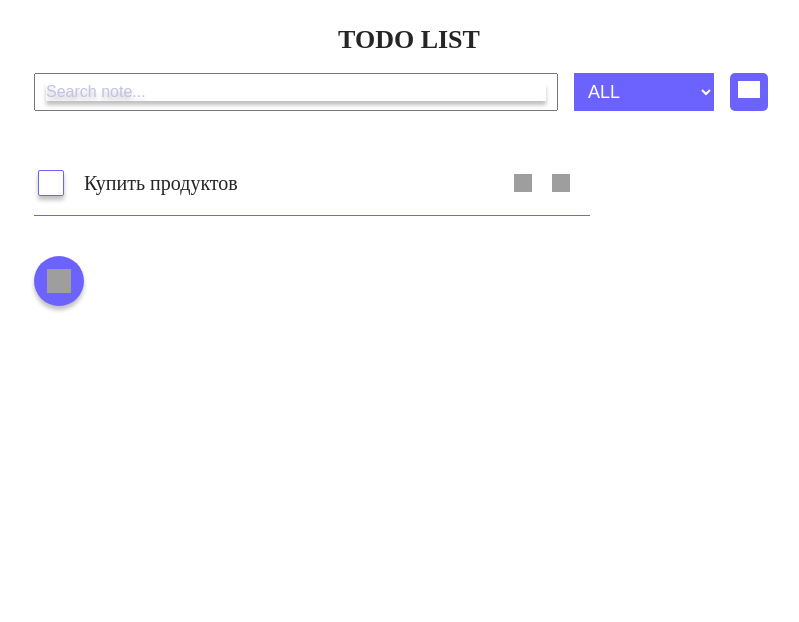
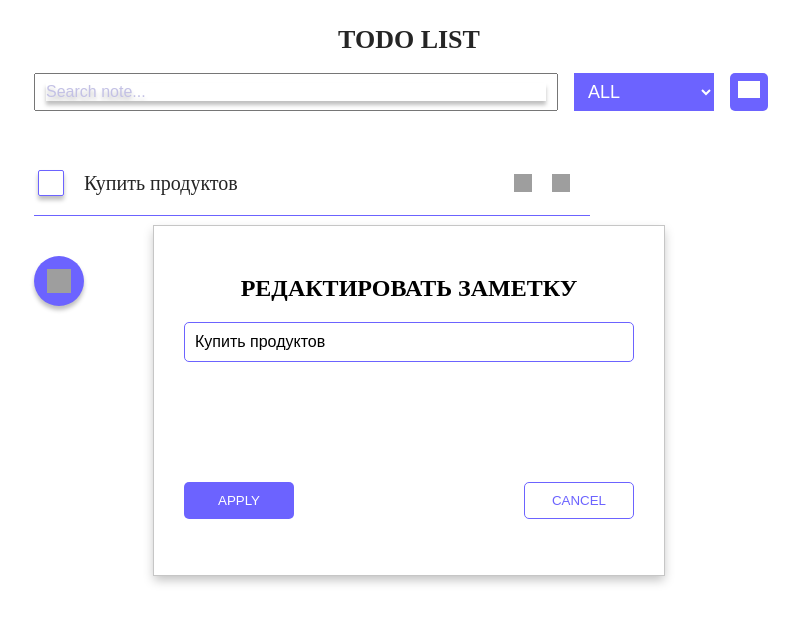
Before and after one commit to Soomlir/vue-todo-list, a Vue app: page / in a window 1280 px wide. Both pictures are taken after a click on the button "Редактировать запись.". Shown: the top 622 px of the page, without its empty margins (231-1030 px from the left). Built offline with nearby package versions, Linux system fonts and the light colour scheme; grey boxes are pictures that could not be loaded.

Commit message:
pre complete

```diff
--- a/src/App.vue
+++ b/src/App.vue
@@ -25,7 +25,7 @@
       <ul class="todo__list" v-if="filteredTodos.length">
         <li
           class="todo-list__item"
-          v-for="item in filteredTodos"
+          v-for="(item, i) in filteredTodos"
           :key="item.id"
         >
           <label>
@@ -36,7 +36,11 @@
             />
             <p>{{ item.task }}</p>
           </label>
-          <button class="todo-list__edit" type="button">
+          <button
+            @click="openModal(i)"
+            class="todo-list__edit"
+            type="button"
+          >
             <span class="visually-hidden">Редактировать запись.</span>
           </button>
           <button
@@ -50,18 +54,27 @@
       </ul>
       <p v-else>Дела не найдены.</p>
     </div>
-    <button class="todo__new-post" @click="openModal" type="button">
+    <button class="todo__new-post" @click="openModal(-1)" type="button">
       <span class="visually-hidden">Создать новую заметку.</span>
     </button>
   </div>
 
   <div class="modal" :class="{ 'modal--show': modalShow }">
     <div class="modal__content">
-      <h2 class="modal__title">New Note</h2>
-      <form @submit.prevent="addNewTask">
-        <input type="text" placeholder="Input your note..." v-model="newTask" />
-        <button type="submit">Apply</button>
-        <button @click="closeModal" type="button">Cancel</button>
+      <h2 class="modal__title">{{ isEditMode ? 'Редактировать' : 'Добавить' }} заметку</h2>
+      <form>
+        <input
+          class="modal__input"
+          type="text"
+          placeholder="Input your note..."
+          v-model.trim="inputValue"
+        />
+        <button @click="applyValue" class="modal__apply" type="button">
+          Apply
+        </button>
+        <button class="modal__cancel" @click="closeModal" type="button">
+          Cancel
+        </button>
       </form>
     </div>
   </div>
@@ -72,45 +85,56 @@ export default {
   data() {
     return {
       modalShow: false,
-      newTask: "",
+      inputValue: "",
       todos: [{ id: 1, task: "Купить продуктов", done: false }],
       id: 2,
       searchModes: ["all", "complete", "incomplete"],
       searchMode: "all",
       searchText: "",
-      searchFilter: ""
+      searchFilter: "",
+      indexOfEdited: -1,
     };
   },
   methods: {
-    openModal() {
+    openModal(i) {
+      this.indexOfEdited = i;
+      if (i > -1) {
+        this.inputValue = this.todos[i].task;
+      }
       this.modalShow = true;
     },
 
-    addNewTask() {
-      if (this.newTask === "") {
-        return;
-      }
-      const obj = {
-        id: ++this.id,
-        task: this.newTask,
-        done: false,
-      };
-      this.todos.push(obj);
-      this.newTask = "";
-      this.closeModal();
-    },
-
     closeModal() {
+      this.inputValue = "";
       this.modalShow = false;
     },
 
-    editNote() {},
+    applyValue() {
+      if (this.isEditMode) {
+        const currentNote = this.todos[this.indexOfEdited];
+        if (this.inputValue === "") {
+          this.deleteNote(currentNote.id);
+        } else {
+          currentNote.task = this.inputValue;
+        }
+      } else if (this.inputValue !== "") {
+        this.todos.push({
+          id: ++this.id,
+          task: this.inputValue,
+          done: false,
+        });
+      }
+      this.closeModal();
+    },
 
     deleteNote(id) {
       this.todos = this.todos.filter((elem) => elem.id !== id);
     },
   },
   computed: {
+    isEditMode() {
+      return this.indexOfEdited > -1;
+    },
     filteredTodos() {
       return this.todos.filter(({ done, task }) => {
         const searchCondition = this.searchFilter
@@ -368,4 +392,62 @@ input[type="text"] {
   height: 24px;
   background-image: url("../src/assets/plus.svg");
 }
+
+.modal form {
+  display: flex;
+  flex-wrap: wrap;
+}
+
+.modal__input {
+  flex-grow: 1;
+  padding: 10px;
+  font-size: 16px;
+  font-weight: 500;
+  border: 1px solid #6c63ff;
+  border-radius: 5px;
+}
+
+.modal__apply,
+.modal__cancel {
+  width: 110px;
+  padding: 10px 20px;
+  margin-top: 120px;
+  font-weight: 500;
+  text-transform: uppercase;
+  border: none;
+  border-radius: 5px;
+  cursor: pointer;
+}
+
+.modal__apply {
+  color: #ffffff;
+  background-color: #6c63ff;
+}
+
+.modal__apply:focus,
+.modal__apply:hover {
+  background-color: rgba(108, 99, 255, 0.6);
+}
+
+.modal__apply:active {
+  background-color: rgba(108, 99, 255, 0.3);
+}
+
+.modal__cancel {
+  margin-left: auto;
+  color: #6c63ff;
+  background-color: #ffffff;
+  border: 1px solid #6c63ff;
+}
+
+.modal__cancel:focus,
+.modal__cancel:hover {
+  background-color: rgba(108, 99, 255, 0.6);
+  color: #ffffff;
+}
+
+.modal__cancel:active {
+  color: #ffffff;
+  background-color: rgba(108, 99, 255, 0.3);
+}
 </style>
```
